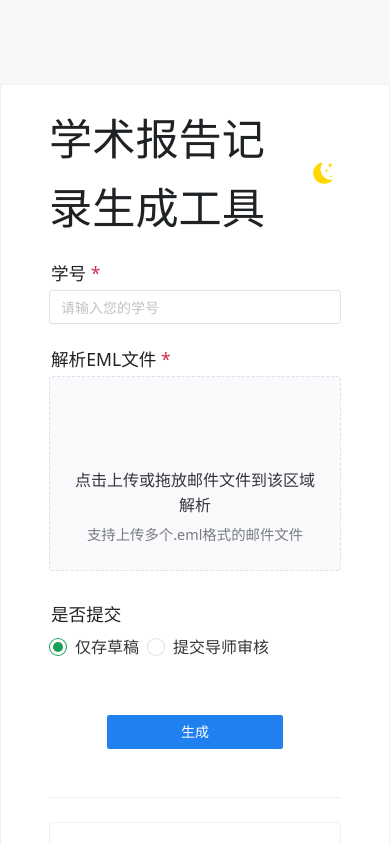
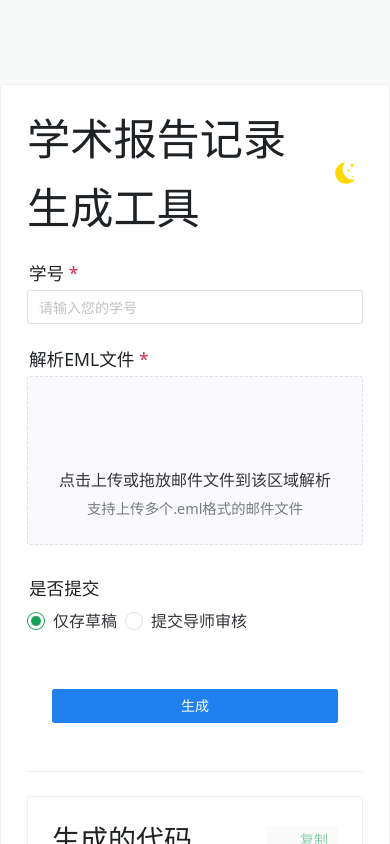
Before and after one commit to CS-liujf/report, a Vue app: page / in a window 390 px wide. Shown: the top 844 px of the page. Built offline with nearby package versions, Linux system fonts and the light colour scheme; some icons are missing.

Commit message:
perf: 优化手机端显示

```diff
--- a/src/App.vue
+++ b/src/App.vue
@@ -35,7 +35,7 @@
 
           <!-- 确定按钮 -->
           <n-form-item content-style="display: flex; justify-content: center;">
-            <n-button type="info" @click="handleSubmit" :loading="loading" style="width: 60%;">
+            <n-button type="info" @click="handleSubmit" :loading="loading" :style="{width: buttonWidth}">
               生成
             </n-button>
           </n-form-item>
@@ -235,6 +235,10 @@ const { width } = useWindowSize();
 const labelPlacement = computed(() => {
   return width.value >= 768 ? 'left' : 'top'
 });
+
+const buttonWidth = computed(()=>{
+  return width.value >= 768 ? '60%' : '85%'
+})
 </script>
 
 <style scoped>
@@ -253,4 +257,11 @@ const labelPlacement = computed(() => {
   max-width: 55rem;
   padding: 0rem 1.5rem;
 }
+
+/* 手机端（通常 < 768px） */
+@media (max-width: 767px) {
+  .main-card {
+    padding: 0 0.125rem;
+  }
+}
 </style>
```
